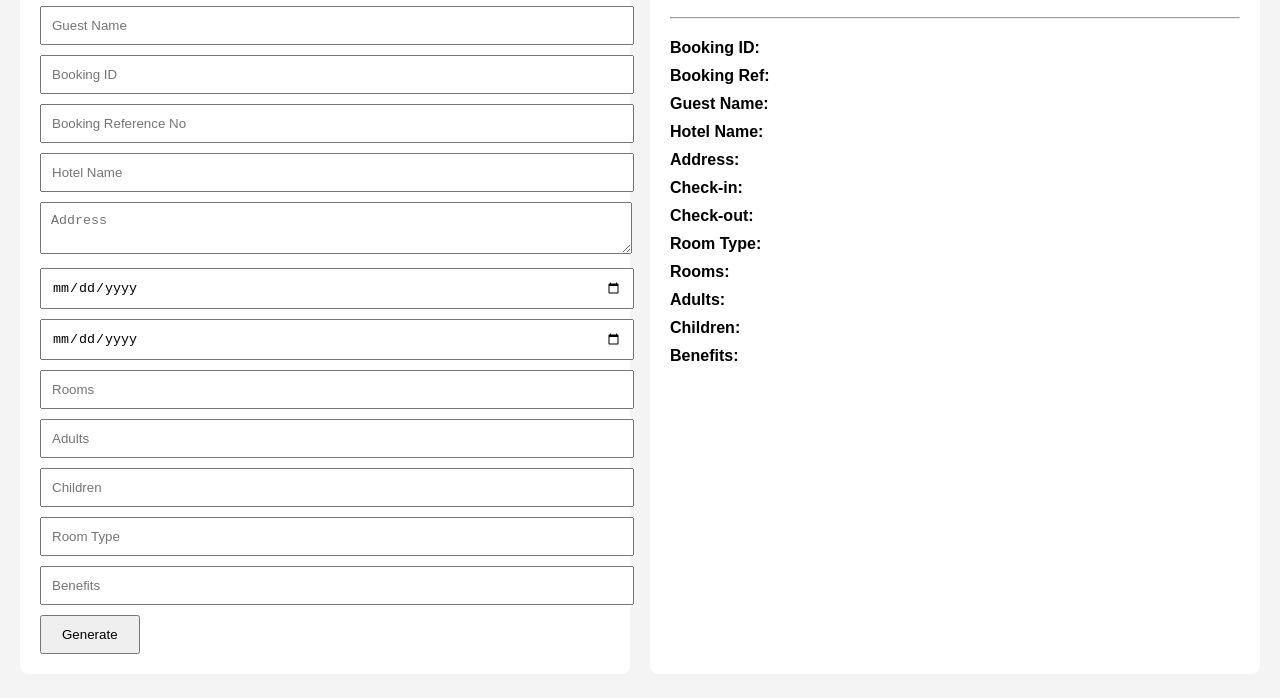
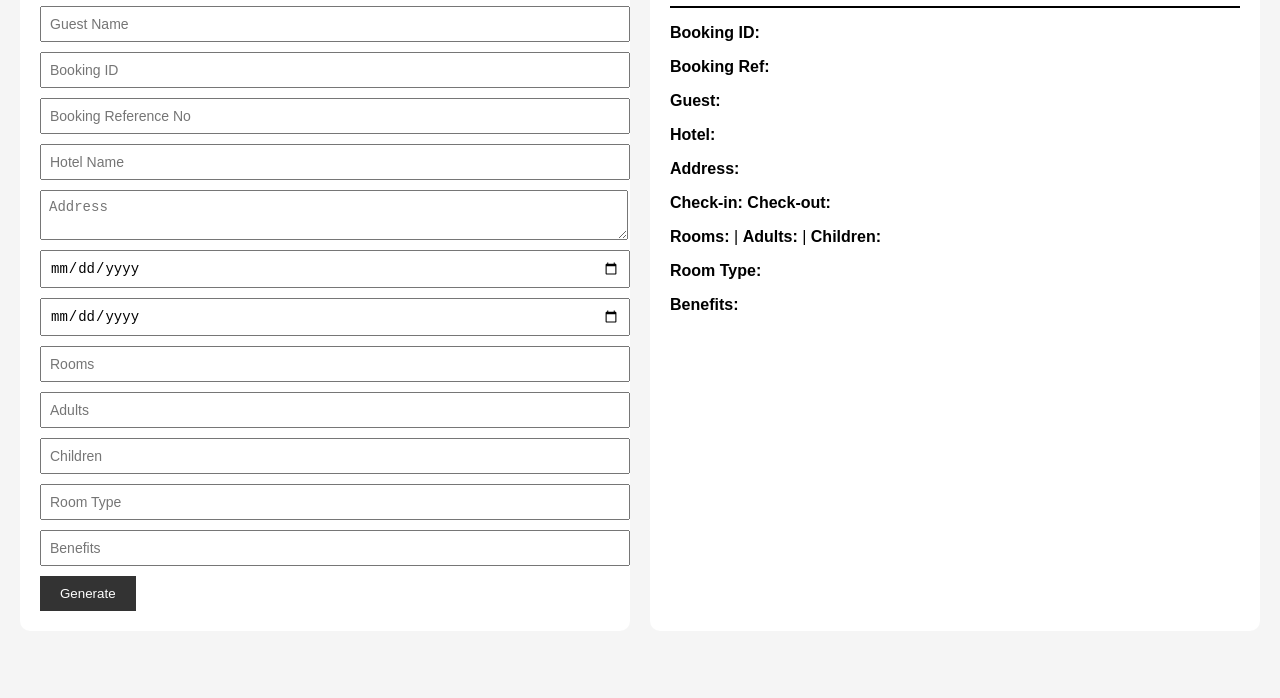
Before and after one commit to kkcoder121/hotel-voucher-generator, a plain HTML site: page index.html in a window 1280 px wide. Shown: the part 102-800 px from the top of the page. Drawn offline with Linux system fonts and the light colour scheme.

Commit message:
Add files via upload
fixed errors

```diff
--- a/index.html
+++ b/index.html
@@ -1,48 +1,44 @@
 
 <!DOCTYPE html>
-
 <html lang="en">
 <head>
-    <meta charset="UTF-8">
-    <title>Hotel Voucher</title>
-    <link rel="stylesheet" href="style.css">
+  <meta charset="UTF-8" />
+  <meta name="viewport" content="width=device-width, initial-scale=1.0"/>
+  <title>Hotel Voucher Generator</title>
+  <link rel="stylesheet" href="style.css" />
 </head>
 <body>
   <div class="container">
-        <form id="voucherForm">
+    <div class="form-section">
       <h2>Fill Details</h2>
-            <input type="text" id="guestName" placeholder="Guest Name">
-            <input type="text" id="bookingId" placeholder="Booking ID">
-            <input type="text" id="bookingRef" placeholder="Booking Reference No">
-            <input type="text" id="hotelName" placeholder="Hotel Name">
+      <input type="text" id="guestName" placeholder="Guest Name" />
+      <input type="text" id="bookingId" placeholder="Booking ID" />
+      <input type="text" id="referenceNo" placeholder="Booking Reference No" />
+      <input type="text" id="hotelName" placeholder="Hotel Name" />
       <textarea id="address" placeholder="Address"></textarea>
-            <input type="date" id="checkIn">
-            <input type="date" id="checkOut">
-            <input type="text" id="rooms" placeholder="Rooms">
-            <input type="text" id="adults" placeholder="Adults">
-            <input type="text" id="children" placeholder="Children">
-            <input type="text" id="roomType" placeholder="Room Type">
-            <input type="text" id="benefits" placeholder="Benefits">
-            <button type="button" onclick="generateVoucher()">Generate</button>
-        </form>
-        <div class="voucher">
-            <h1>Flymaxt Holidays</h1>
-            <h3>Hotel Booking Confirmation Voucher</h3>
-            <hr>
-            <div id="voucherContent">
-                <div class="section"><strong>Booking ID:</strong> <span id="vBookingId"></span></div>
-                <div class="section"><strong>Booking Ref:</strong> <span id="vBookingRef"></span></div>
-                <div class="section"><strong>Guest Name:</strong> <span id="vGuestName"></span></div>
-                <div class="section"><strong>Hotel Name:</strong> <span id="vHotelName"></span></div>
-                <div class="section"><strong>Address:</strong> <span id="vAddress"></span></div>
-                <div class="section"><strong>Check-in:</strong> <span id="vCheckIn"></span></div>
-                <div class="section"><strong>Check-out:</strong> <span id="vCheckOut"></span></div>
-                <div class="section"><strong>Room Type:</strong> <span id="vRoomType"></span></div>
-                <div class="section"><strong>Rooms:</strong> <span id="vRooms"></span></div>
-                <div class="section"><strong>Adults:</strong> <span id="vAdults"></span></div>
-                <div class="section"><strong>Children:</strong> <span id="vChildren"></span></div>
-                <div class="section"><strong>Benefits:</strong> <span id="vBenefits"></span></div>
+      <input type="date" id="checkinDate" />
+      <input type="date" id="checkoutDate" />
+      <input type="number" id="rooms" placeholder="Rooms" />
+      <input type="number" id="adults" placeholder="Adults" />
+      <input type="number" id="children" placeholder="Children" />
+      <input type="text" id="roomType" placeholder="Room Type" />
+      <input type="text" id="benefits" placeholder="Benefits" />
+      <button onclick="generateVoucher()">Generate</button>
     </div>
+    <div class="voucher-section">
+      <h2>Hotel Voucher</h2>
+      <hr />
+      <p><strong>Booking ID:</strong> <span id="vBookingId"></span></p>
+      <p><strong>Booking Ref:</strong> <span id="vReferenceNo"></span></p>
+      <p><strong>Guest:</strong> <span id="vGuestName"></span></p>
+      <p><strong>Hotel:</strong> <span id="vHotelName"></span></p>
+      <p><strong>Address:</strong> <span id="vAddress"></span></p>
+      <p><strong>Check-in:</strong> <span id="vCheckinDate"></span> <strong>Check-out:</strong> <span id="vCheckoutDate"></span></p>
+      <p><strong>Rooms:</strong> <span id="vRooms"></span> |
+         <strong>Adults:</strong> <span id="vAdults"></span> |
+         <strong>Children:</strong> <span id="vChildren"></span></p>
+      <p><strong>Room Type:</strong> <span id="vRoomType"></span></p>
+      <p><strong>Benefits:</strong> <span id="vBenefits"></span></p>
     </div>
   </div>
   <script src="script.js"></script>
--- a/script.js
+++ b/script.js
@@ -2,11 +2,11 @@
 function generateVoucher() {
   document.getElementById('vGuestName').textContent = document.getElementById('guestName').value;
   document.getElementById('vBookingId').textContent = document.getElementById('bookingId').value;
-    document.getElementById('vBookingRef').textContent = document.getElementById('bookingRef').value;
+  document.getElementById('vReferenceNo').textContent = document.getElementById('referenceNo').value;
   document.getElementById('vHotelName').textContent = document.getElementById('hotelName').value;
   document.getElementById('vAddress').textContent = document.getElementById('address').value;
-    document.getElementById('vCheckIn').textContent = document.getElementById('checkIn').value;
-    document.getElementById('vCheckOut').textContent = document.getElementById('checkOut').value;
+  document.getElementById('vCheckinDate').textContent = document.getElementById('checkinDate').value;
+  document.getElementById('vCheckoutDate').textContent = document.getElementById('checkoutDate').value;
   document.getElementById('vRooms').textContent = document.getElementById('rooms').value;
   document.getElementById('vAdults').textContent = document.getElementById('adults').value;
   document.getElementById('vChildren').textContent = document.getElementById('children').value;
--- a/style.css
+++ b/style.css
@@ -1,7 +1,7 @@
 
 body {
   font-family: Arial, sans-serif;
-    background: #f4f4f4;
+  background: #f5f5f5;
   margin: 0;
   padding: 20px;
 }
@@ -9,30 +9,26 @@ body {
   display: flex;
   gap: 20px;
 }
-form, .voucher {
+.form-section, .voucher-section {
   background: white;
   padding: 20px;
-    border-radius: 8px;
+  border-radius: 10px;
   flex: 1;
 }
-form input, form textarea {
+input, textarea {
+  display: block;
   width: 100%;
   margin-bottom: 10px;
-    padding: 10px;
+  padding: 8px;
+  font-size: 14px;
 }
-form button {
+button {
   padding: 10px 20px;
-}
-.voucher h1 {
-    margin: 0;
-}
-.voucher h3 {
-    margin: 0 0 20px 0;
-    font-weight: normal;
-}
-.section {
-    margin-bottom: 10px;
+  background-color: #333;
+  color: white;
+  border: none;
+  cursor: pointer;
 }
 hr {
-    margin: 10px 0 20px;
+  border: 1px solid #000;
 }
```
Lines whose indentation alone changed are shown as unchanged.
